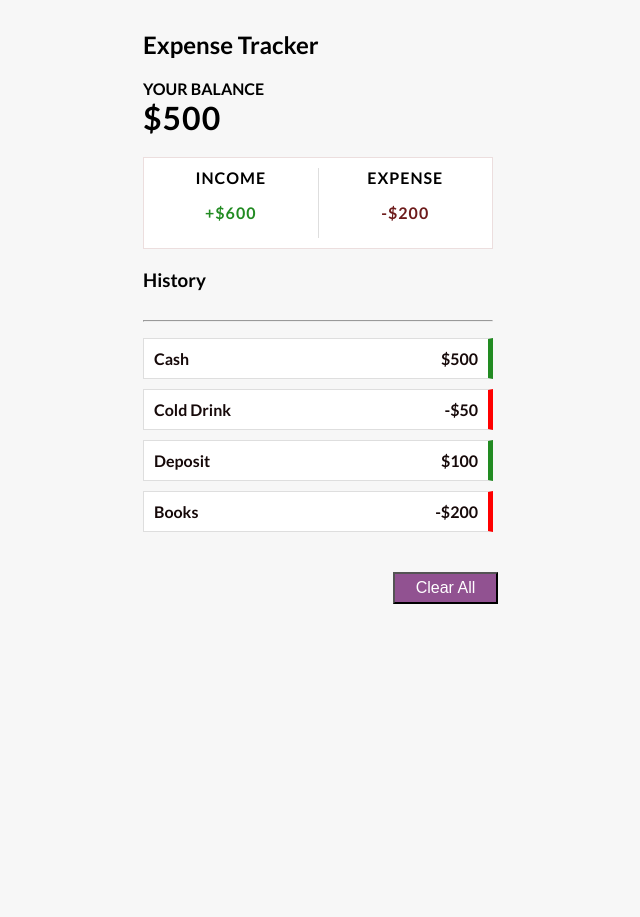
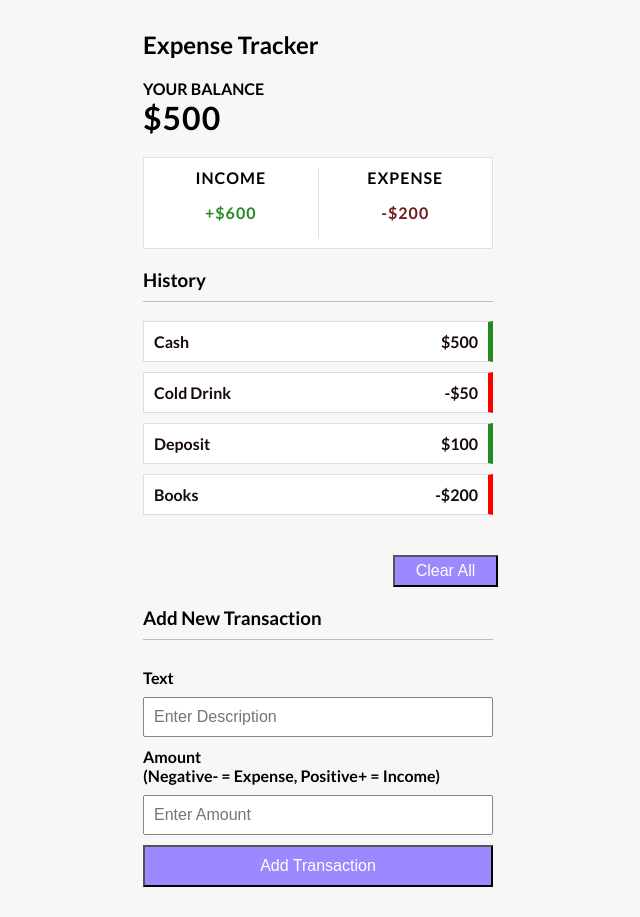
Before and after one commit to alemughal/ExpenseTrackerApp, a React (Create React App) app: page / in a window 1280 px wide. Shown: the whole page, without its empty margins (322-962 px from the left). Before the commit the page ends 800 px from the top, so only its background shows below. Built offline with nearby package versions, Linux system fonts and the light colour scheme; the HTML template or start-up script is replaced by a standard one.

Commit message:
Completing UI

```diff
--- a/src/App.css
+++ b/src/App.css
@@ -93,6 +93,7 @@ p {
 }
 
 h3 {
+    border-bottom: 1px solid #bbb;
     padding-bottom: 10px;
     margin: 40px 0 10px;
     display: block;
@@ -192,9 +193,56 @@ button {
 
 .clear-btn {
     cursor: pointer;
-    background-color: rgb(145, 82, 145);
+    background-color: #9c88ff ;
     color: #fff;
     display: block;
     margin: 30px 250px 20px;
     width: 30%;
 }
+
+form {
+    display: block;
+    margin-top: 0em;
+}
+
+label {
+    display: inline-block;
+    margin: 10px 0;
+    cursor: default;
+}
+
+.btn, input[type=number] {
+    display: block;
+    font-size: 16px;
+    padding: 10px;
+    width: 100%;
+}
+
+input[type=number], input[type=text] {
+    border: 1px solid rgb(134, 134, 134);
+    border-radius: 2px;
+}
+
+input {
+    text-rendering: auto;
+    letter-spacing: normal;
+    word-spacing: normal;
+    text-transform: none;
+    text-indent: 0px;
+    text-align: start;
+    appearance: textfield;
+
+}
+
+.btn {
+    background-color: #9c88ff ;
+    color: #fff;
+    margin: 10px 0 30px;
+}
+
+.btn, input[type=number], input[type=text] {
+    display: block;
+    font-size: 16px;
+    padding: 10px;
+    width: 100%;
+}
--- a/src/App.js
+++ b/src/App.js
@@ -4,6 +4,8 @@ import Header from './Components/Header';
 import Balance from './Components/Balance';
 import IncomeExpense from './Components/IncomeExpense';
 import TransactionList from './Components/TransactionList';
+// import Transaction from './Components/Transaction';
+import AddTransaction from './Components/AddTransaction';
 
 
 function App() {
@@ -13,8 +15,10 @@ function App() {
             <Balance />
             <IncomeExpense />
             <TransactionList />
+            {/* <Transaction /> */}
+            <AddTransaction />
         </div>
-  );
+    )
 }
 
 export default App;
--- a/src/Components/AddTransaction.js
+++ b/src/Components/AddTransaction.js
@@ -0,0 +1,24 @@
+import React from 'react';
+
+
+function AddTransaction() {
+    return (
+        <div>
+            <h3>Add New Transaction</h3>
+            <form>
+                <div className="form-control">
+                    <label> Text </label>
+                    <input type="text" placeholder="Enter Description" required />
+                </div>
+                <div className="form-control">
+                    <label> Amount <br /> (Negative- = Expense, Positive+ = Income)</label>
+                    <input type="number" placeholder="Enter Amount" required value />
+                </div>
+                <button type="submit" className="btn">Add Transaction</button>
+            </form>
+        </div>
+    )
+}
+
+
+export default AddTransaction;
--- a/src/Components/TransactionList.js
+++ b/src/Components/TransactionList.js
@@ -4,7 +4,6 @@ function TransactionList() {
     return (
         <div className="trans">
             <h3>History</h3>
-            <hr />
             <ul className="list">
                 <li className="plus">
                     Cash
```
Also changed, not shown: src/Components/Transaction.js (+16 -0 lines). Lines whose indentation alone changed are shown as unchanged.
